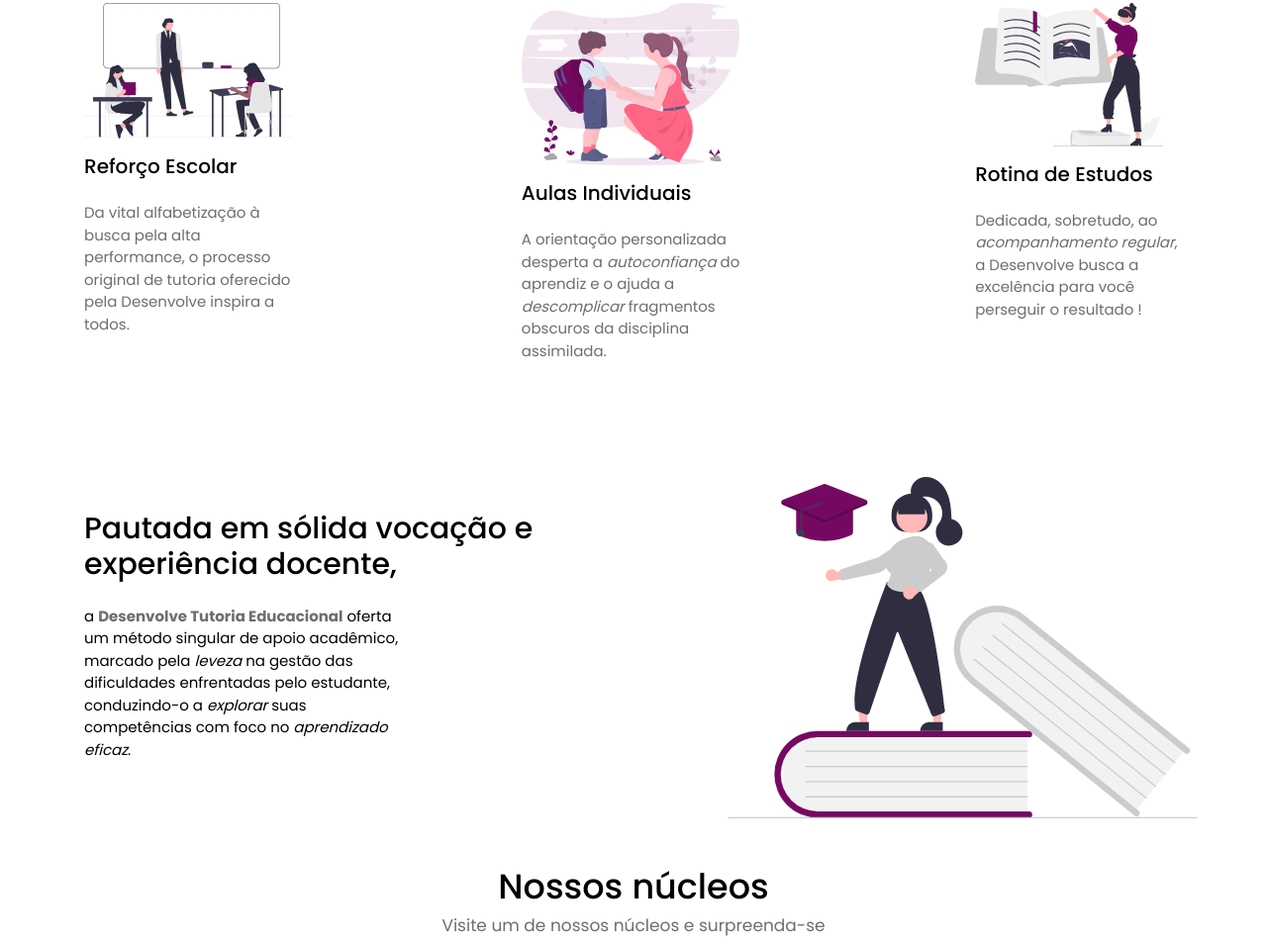
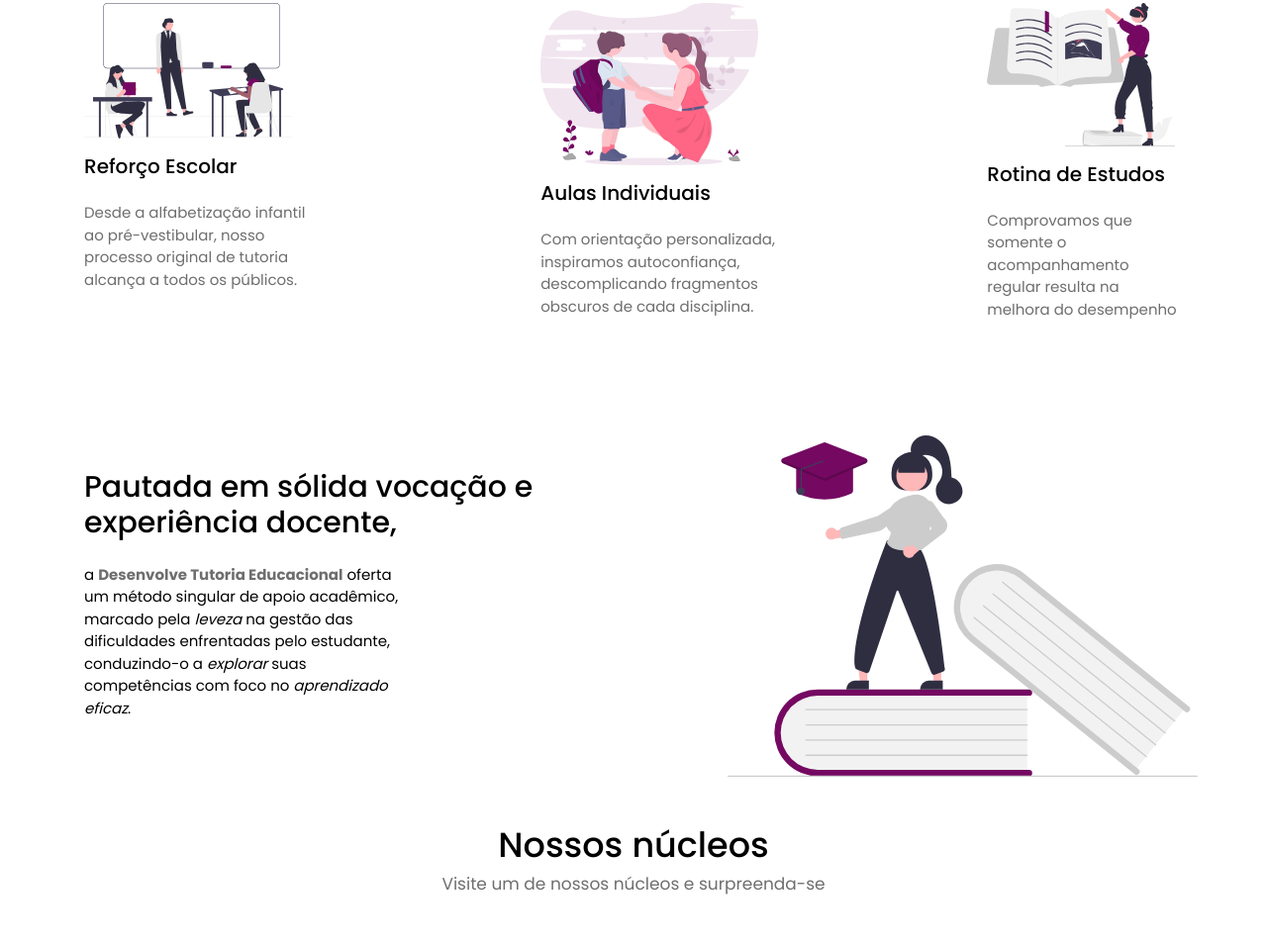
Before and after one commit to gbolanho/desenvolve_frontend, a website: page index.html in a window 1280 px wide. Shown: the part 809-1765 px from the top of the page at 99% size. Drawn offline with nearby package versions, Linux system fonts and the light colour scheme; grey boxes are pictures that could not be loaded.

Commit message:
alterações em texto

```diff
--- a/index.html
+++ b/index.html
@@ -76,7 +76,7 @@
                     <div class="grid-margin d-flex justify-content-start ">
                         <div class="features-width "><img src="images/undraw_educator_re_s3jk.svg " width="210" alt=" " class="img-icons ">
                             <h5 class="py-3 ">Reforço Escolar</h5>
-                            <p class="text-muted ">Da vital alfabetização à busca pela alta performance, o processo original de tutoria oferecido pela Desenvolve inspira a todos.</p>
+                            <p class="text-muted ">Desde a alfabetização infantil ao pré-vestibular, nosso processo original de tutoria alcança a todos os públicos.</p>
                             <a href="# ">
                                 <!-- <p class="readmore-link ">Saiba mais</p>-->
                             </a>
@@ -85,7 +85,7 @@
                     <div class="grid-margin d-flex justify-content-center ">
                         <div class="features-width "><img src="images/undraw_back_to_school_inwc.svg " width="220" alt=" " class="img-icons ">
                             <h5 class="py-3 ">Aulas Individuais</h5>
-                            <p class="text-muted ">A orientação personalizada desperta a <i>autoconfiança</i> do aprendiz e o ajuda a <i>descomplicar</i> fragmentos obscuros da disciplina assimilada.
+                            <p class="text-muted ">Com orientação personalizada, inspiramos autoconfiança, descomplicando fragmentos obscuros de cada disciplina.
                             </p>
                             <a href="# ">
                                 <!-- <p class="readmore-link ">Saiba mais</p>-->
@@ -95,7 +95,8 @@
                     <div class="grid-margin d-flex justify-content-end ">
                         <div class="features-width "><img src="images/undraw_book_lover_re_rwjy.svg " width="190" alt=" " class="img-icons ">
                             <h5 class="py-3 ">Rotina de Estudos</h5>
-                            <p class="text-muted ">Dedicada, sobretudo, ao <i>acompanhamento regular</i>, a Desenvolve busca a excelência para você perseguir o resultado ! </p>
+                            <p class="text-muted ">Comprovamos que somente o acompanhamento regular resulta na melhora do desempenho
+                            </p>
                             <a href="# ">
                                 <!-- <p class="readmore-link ">Saiba mais</p>-->
                             </a>
```
